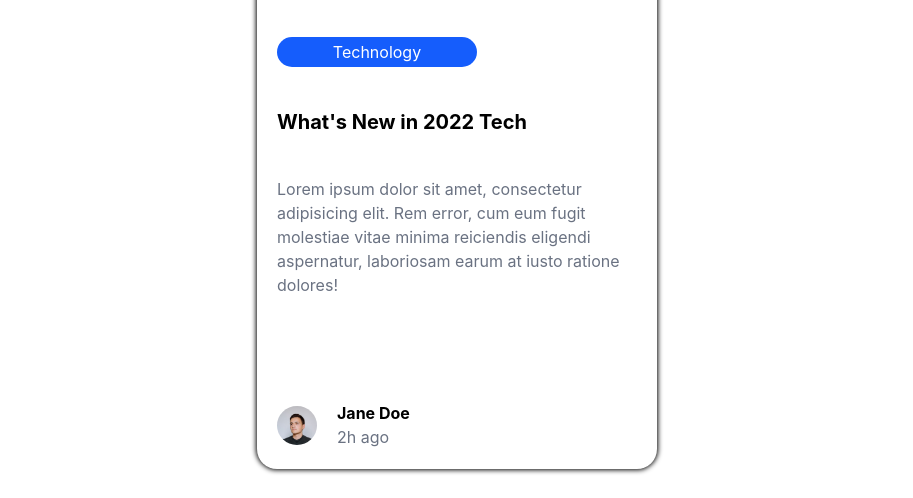
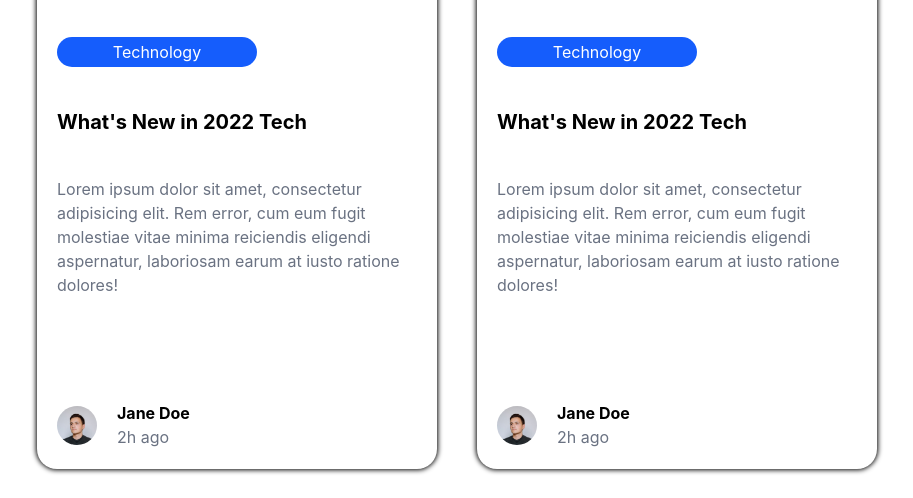
Before and after one commit to Hojiakbar-art/Cards, a website: page index.html in a window 1280 px wide. Shown: the part 302-800 px from the top of the page, without its empty margins (183-1096 px from the left). Drawn offline with nearby package versions, Linux system fonts and the light colour scheme; files that its build step writes are made by us from their sources.

Commit message:
Added card 2

```diff
--- a/index.html
+++ b/index.html
@@ -22,6 +22,22 @@
                 </div>
             </div>
         </div>
+        <section class="flex justify-center gap-10 mt-10">
+        <div class="flex flex-col gap-10 p-5 rounded-[20px] shadow-[0px_0px_5px_1px] w-100">
+            <img class="block m-auto w-100" src="./src/Снимок экрана 2026-05-22 154143.png" alt="">
+            <p class="bg-blue-600 text-white p-[3px_10px] rounded-[20px] w-50 text-center">Technology</p>
+            <h1 class="font-bold text-[20px]">What's New in 2022 Tech</h1>
+            <p class="text-gray-500">Lorem ipsum dolor sit amet, consectetur adipisicing elit. Rem error, cum eum fugit molestiae vitae minima reiciendis eligendi aspernatur, laboriosam earum at iusto ratione dolores!</p>
+            <br>
+            <div class="flex gap-5 items-center">
+                <img class="rounded-[50%] w-10" src="./src/Снимок экрана 2026-05-22 154122.png" alt="">
+                <div>
+                    <p class="font-bold">Jane Doe</p>
+                    <p class="text-gray-500">2h ago</p>
+                </div>
+            </div>
+        </div>
+    </section>
     </section>
 </body>
 </html>
```
